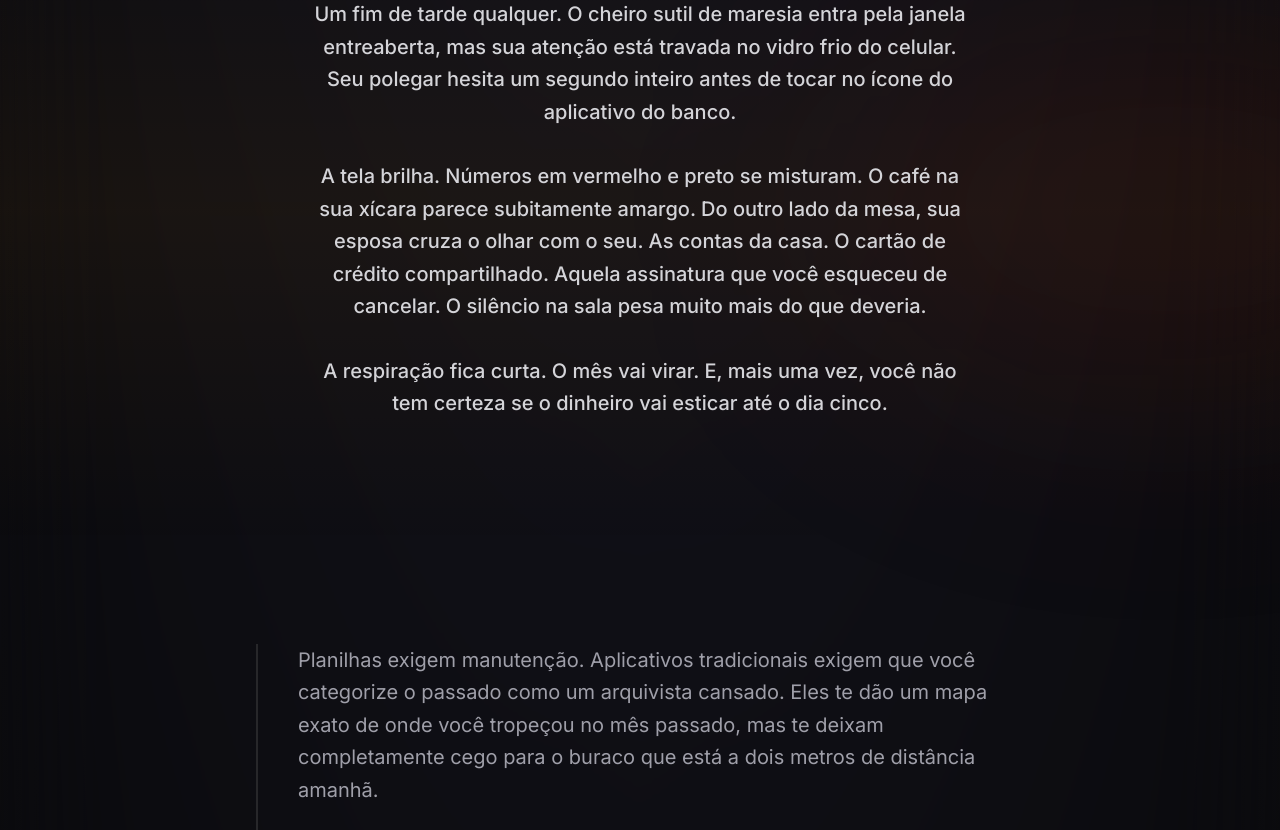
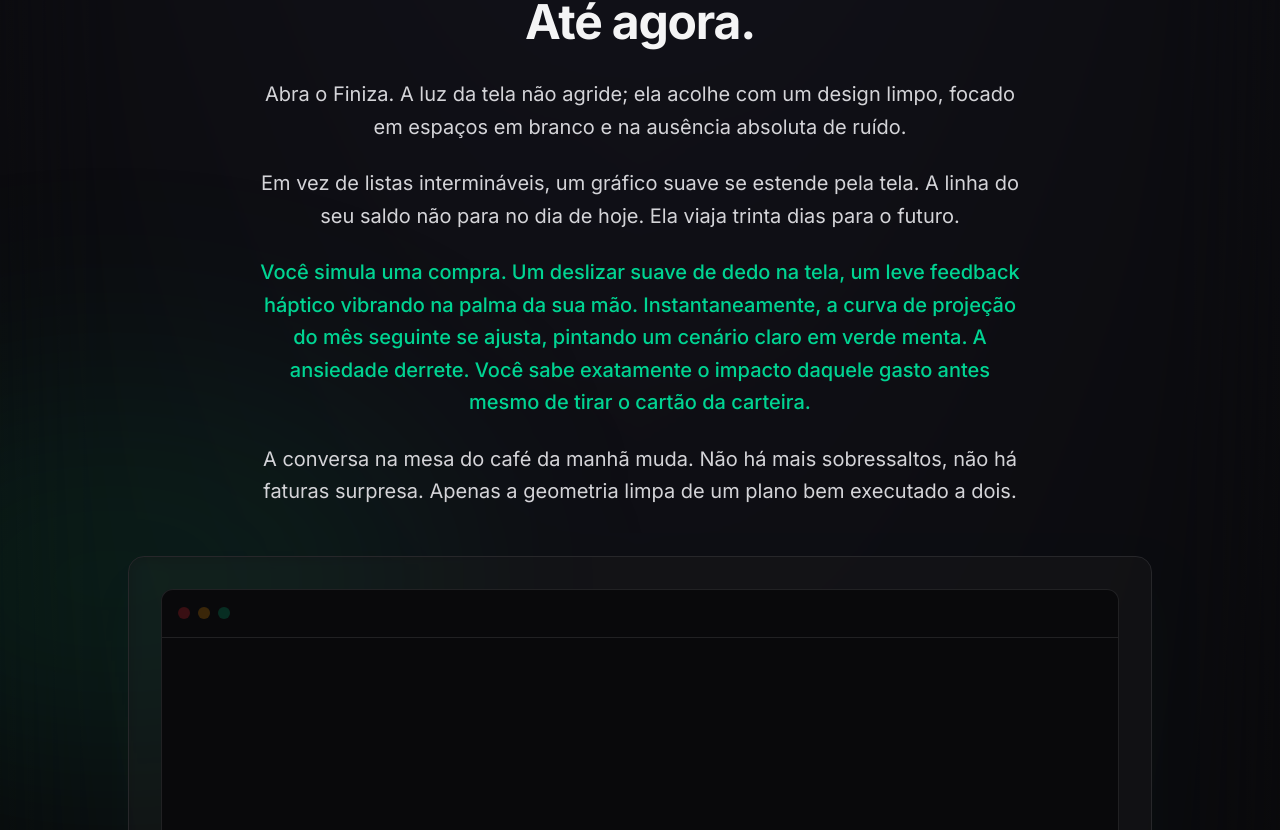
Before and after one commit to InovacodeDev/finiza, a Next.js app: page / in a window 1280 px wide. Shown: the part 1330-2160 px from the top of the page. Built offline with nearby package versions, Linux system fonts and the light colour scheme.

Commit message:
refactor: remove ProblemSection and AgitationSection components from the main page.

```diff
--- a/src/app/page.tsx
+++ b/src/app/page.tsx
@@ -1,6 +1,4 @@
 import { HeroSection } from "@/components/sections/HeroSection";
-import { ProblemSection } from "@/components/sections/ProblemSection";
-import { AgitationSection } from "@/components/sections/AgitationSection";
 import { SolutionSection } from "@/components/sections/SolutionSection";
 import { FeatureSection } from "@/components/sections/FeatureSection";
 import { PricingSection } from "@/components/sections/PricingSection";
@@ -11,8 +9,6 @@
     return (
         <div className="w-full flex flex-col relative">
             <HeroSection />
-            <ProblemSection />
-            <AgitationSection />
             <SolutionSection />
             <FeatureSection />
             <PricingSection />
```
